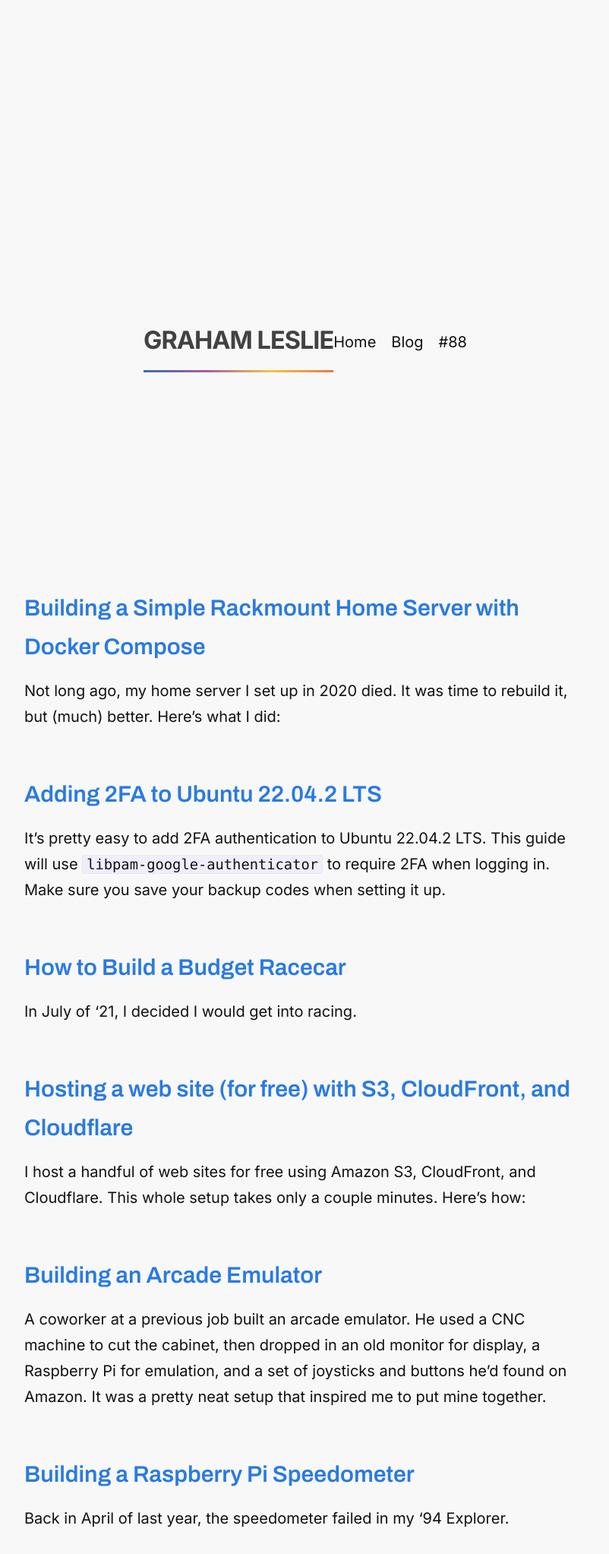
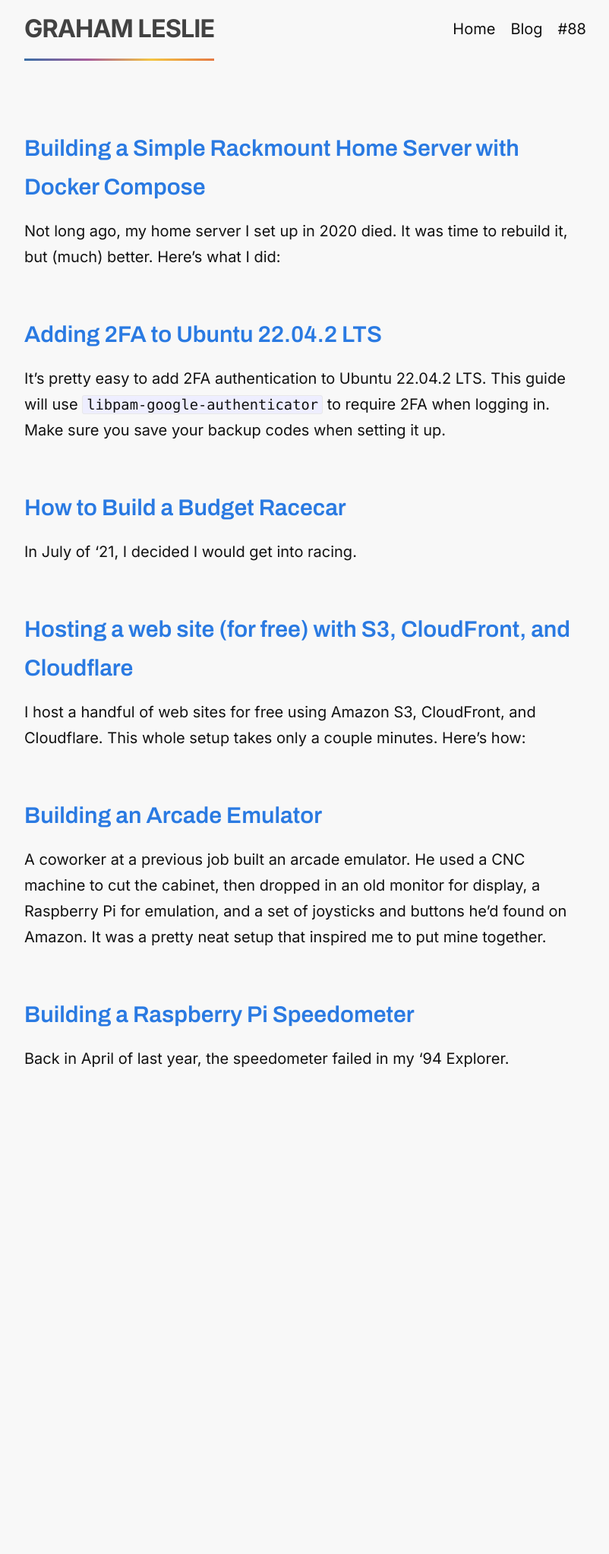
Before and after one commit to grahamleslie/grahamleslie.github.io, a Jekyll site: the page built from posts.markdown, in a window 1280 px wide. Shown: the whole page at 76% size, without its empty margins (238-1040 px from the left). Built offline with Jekyll 4.4.1, drawn with Linux system fonts in a browser that asks for light colours; nearby versions of some CDN libraries; after the commit the page ends 1470 px from its top, so only the background shows below that.

Commit message:
Avoids breaking other pages

```diff
--- a/_layouts/home.html
+++ b/_layouts/home.html
@@ -3,4 +3,4 @@ layout: default
 title: Home
 ---
 
-{{ content }}
+<div class="home">{{ content }}</div>
--- a/_sass/minima/_layout.scss
+++ b/_sass/minima/_layout.scss
@@ -357,7 +357,7 @@ body {
   padding-top: 0;
 }
 
-div.wrapper {
+div.home {
   display: flex;
   align-items: center;
   justify-content: center;
```
